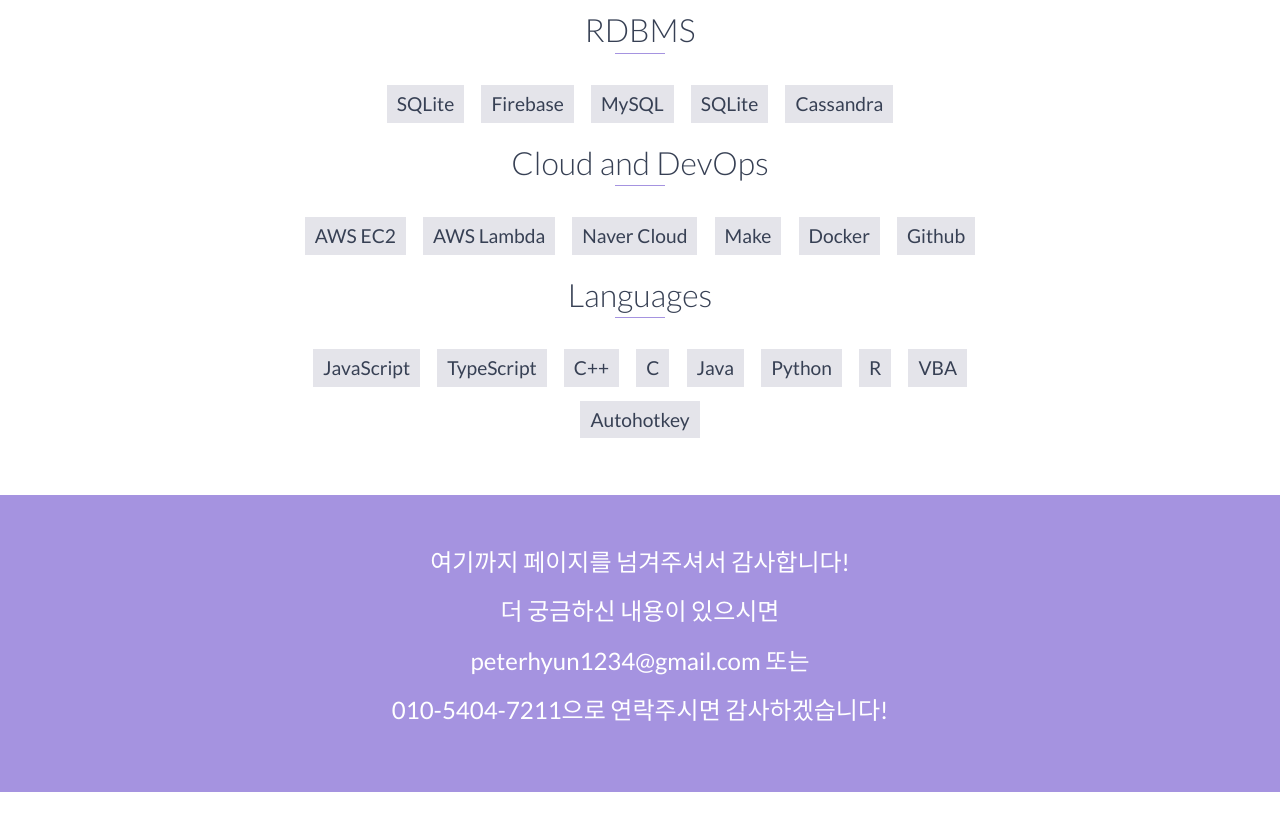
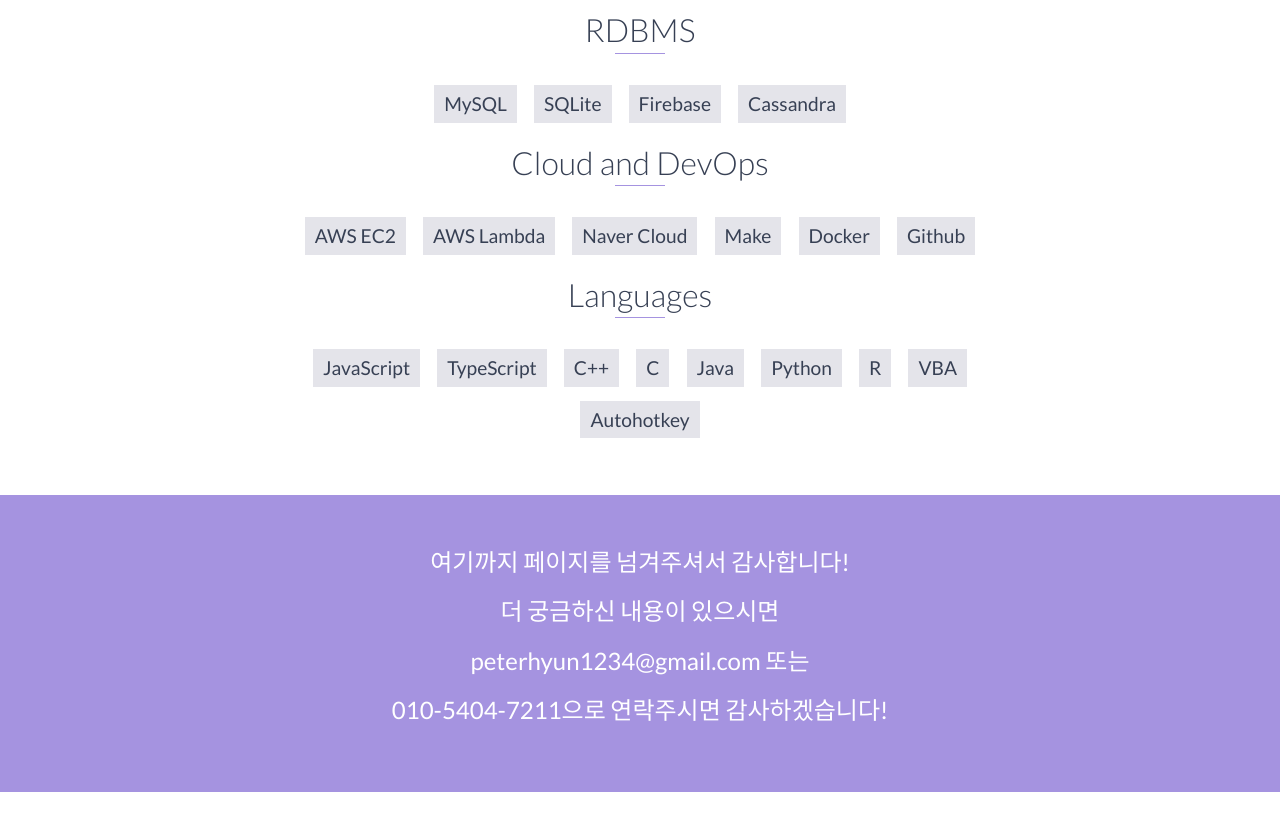
Before and after one commit to peterhyun1234/peterhyun1234.github.io, a website: page index.html in a window 1280 px wide. Shown: the part 6574-7399 px from the top of the page. Drawn offline with nearby package versions, Linux system fonts and the light colour scheme.

Commit message:
after changing skill for DB

```diff
--- a/index.html
+++ b/index.html
@@ -329,10 +329,9 @@
         </ul>
         <h2 class="heading" style="margin: 10px 10px 25px 10px;">RDBMS</h2>
         <ul>
+            <li>MySQL</li>
             <li>SQLite</li>
             <li>Firebase</li>
-            <li>MySQL</li>
-            <li>SQLite</li>
             <li>Cassandra</li>
         </ul>
         <h2 class="heading" style="margin: 10px 10px 25px 10px;">Cloud and DevOps</h2>
```
